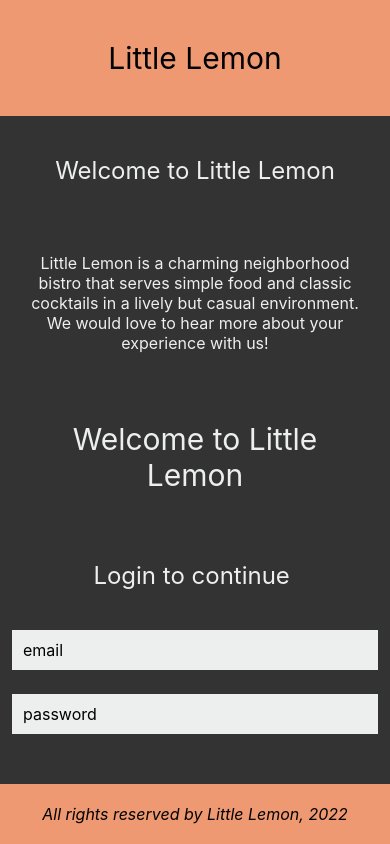
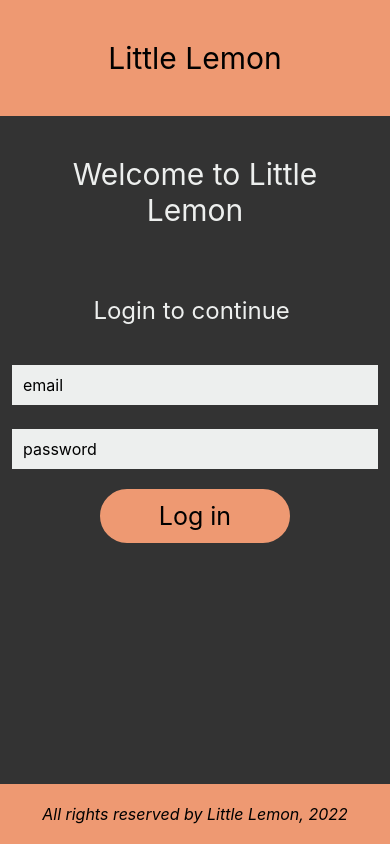
Before and after one commit to akshaykulkarni2007/coursera-react-native-assignment, a React Native app: screen / in a window 390 px wide. Built offline with nearby package versions, Linux system fonts and the light colour scheme.

Commit message:
C05W03E01: Pressable

```diff
--- a/components/LoginScreen.js
+++ b/components/LoginScreen.js
@@ -1,13 +1,26 @@
 import { useState } from 'react'
-import { ScrollView, Text, TextInput, StyleSheet } from 'react-native'
+import {
+	ScrollView,
+	Text,
+	TextInput,
+	View,
+	Pressable,
+	StyleSheet,
+} from 'react-native'
 
 export default function LoginScreen() {
 	const [email, onChangeEmail] = useState('')
 	const [password, onChangePassword] = useState('')
+	const [loggedIn, setIsLoggedIn] = useState(false)
 
 	return (
 		<ScrollView style={styles.container}>
 			<Text style={styles.headerText}>Welcome to Little Lemon</Text>
+
+			{loggedIn ? (
+				<Text style={styles.headerText}>Your are logged in!</Text>
+			) : (
+				<View>
 					<Text style={styles.regularText}>Login to continue </Text>
 
 					<TextInput
@@ -25,6 +38,13 @@ export default function LoginScreen() {
 						keyboardType={'default'}
 						secureTextEntry={true}
 					/>
+					<Pressable
+						onPress={() => setIsLoggedIn((prev) => !prev)}
+						style={styles.button}>
+						<Text style={styles.buttonText}>Log in</Text>
+					</Pressable>
+				</View>
+			)}
 		</ScrollView>
 	)
 }
@@ -55,4 +75,19 @@ const styles = StyleSheet.create({
 		borderColor: '#EDEFEE',
 		backgroundColor: '#EDEFEE',
 	},
+	button: {
+		fontSize: 22,
+		padding: 10,
+		marginVertical: 8,
+		margin: 100,
+		backgroundColor: '#EE9972',
+		borderColor: '#EE9972',
+		borderWidth: 2,
+		borderRadius: 50,
+	},
+	buttonText: {
+		color: 'black',
+		textAlign: 'center',
+		fontSize: 25,
+	},
 })
--- a/screens/WelcomeScreen.js
+++ b/screens/WelcomeScreen.js
@@ -11,14 +11,14 @@ export default function WelcomeScreen() {
 	return (
 		<ScrollView indicatorStyle="white" style={styles.container}>
 			{/* Welcome text */}
-			<View>
+			{/* <View>
 				<Text style={styles.title}>Welcome to Little Lemon</Text>
 				<Text style={styles.description}>
 					Little Lemon is a charming neighborhood bistro that serves simple food
 					and classic cocktails in a lively but casual environment. We would
 					love to hear more about your experience with us!
 				</Text>
-			</View>
+			</View> */}
 
 			{/* Login */}
 			<LoginScreen />
@@ -47,15 +47,4 @@ const styles = StyleSheet.create({
 		color: '#EDEFEE',
 		textAlign: 'center',
 	},
-	inputBox: {
-		height: 40,
-		maxWidth: '90%',
-		marginHorizontal: '5%',
-		marginVertical: 12,
-		borderWidth: 1,
-		padding: 10,
-		fontSize: 16,
-		borderColor: '#EDEFEE',
-		backgroundColor: '#EDEFEE',
-	},
 })
```
Lines whose indentation alone changed are shown as unchanged.
